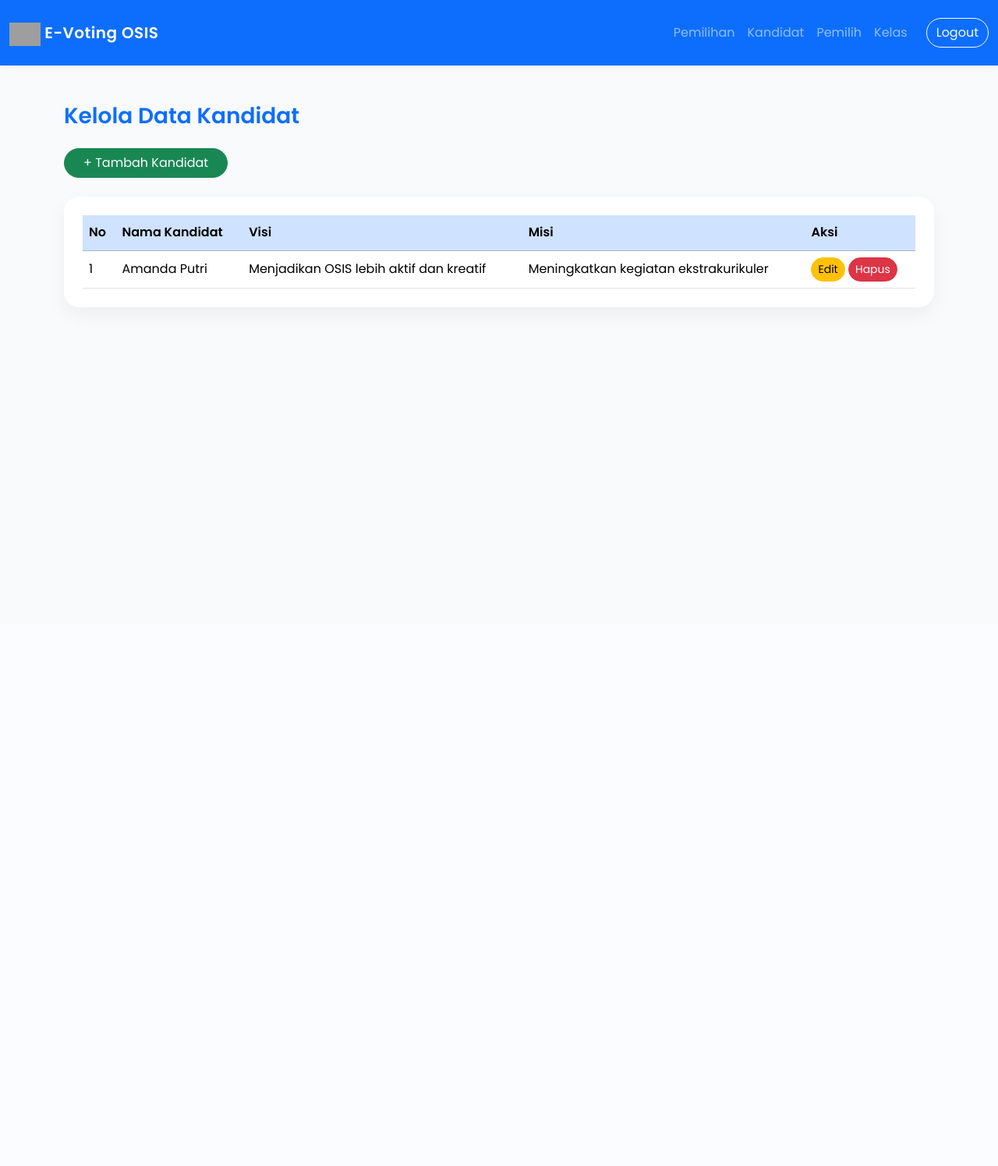
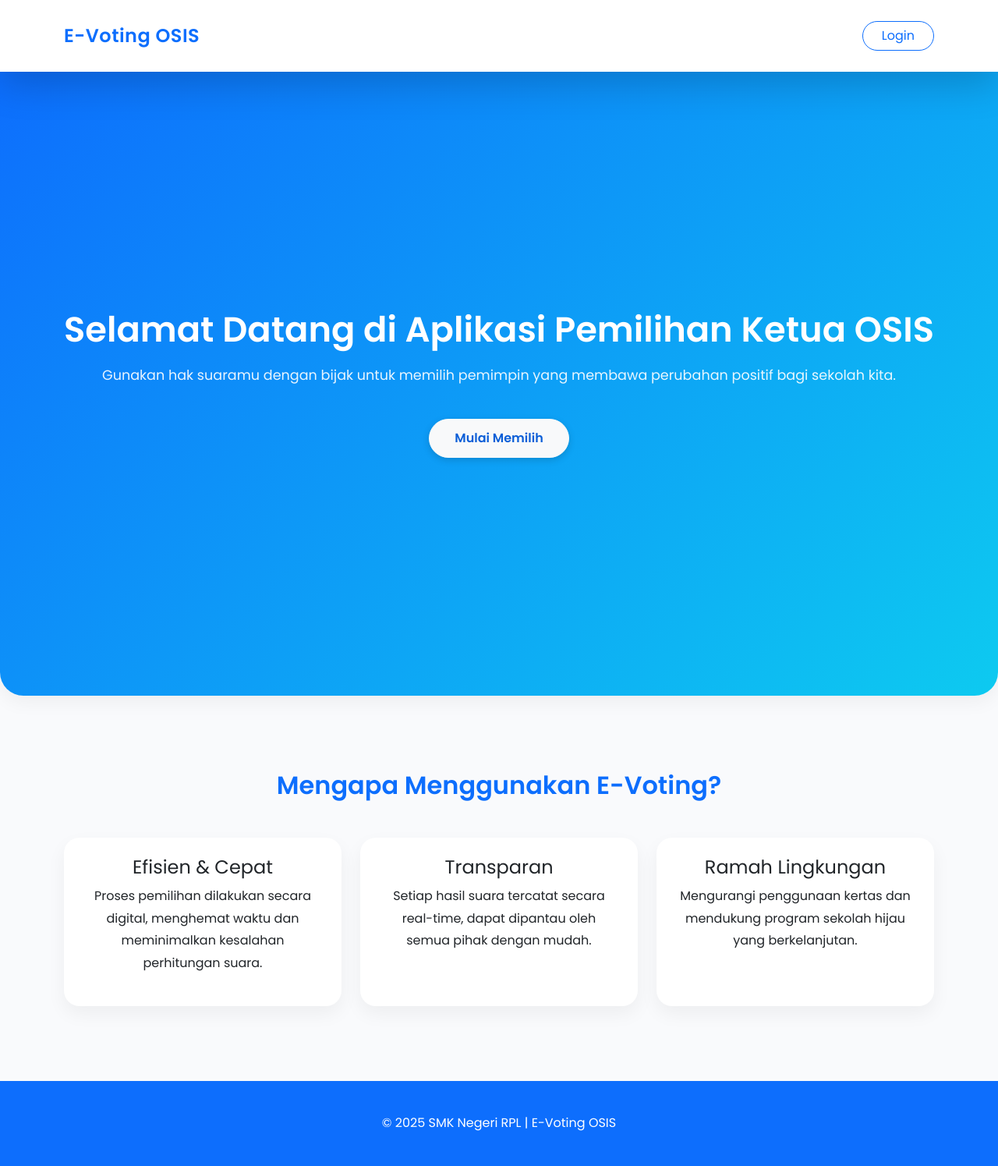
Before and after one commit to Mufarz-boop/Kekaisaran-Meshair, a Flask app: page / in a window 1280 px wide. Shown: the whole page at 78% size. Before the commit the page ends 395 px from the top, so only its background shows below. Run offline with Flask 3, Linux system fonts and the light colour scheme; some libraries are stand-ins or nearby versions; grey boxes are pictures that could not be loaded.

Commit message:
Aksara Qullaz

```diff
--- a/static/css/style.css
+++ b/static/css/style.css
@@ -73,5 +73,5 @@ footer {
   background-color: #0d6efd;
   color: white;
   padding: 40px 0;
-  margin-top: 100px;
+  margin-top: 100px;
 }
--- a/templates/base_admin.html
+++ b/templates/base_admin.html
@@ -4,10 +4,9 @@
   <meta charset="UTF-8">
   <meta name="viewport" content="width=device-width, initial-scale=1">
   <title>Dashboard Admin | E-Voting OSIS</title>
-  <link href="https://cdn.jsdelivr.net/npm/bootstrap@5.3.3/dist/css/bootstrap.min.css" rel="stylesheet">
-  <link rel="stylesheet" href="https://cdn.jsdelivr.net/npm/bootstrap-icons@1.13.1/font/bootstrap-icons.min.css">
-  <link rel="stylesheet" href="https://cdn.datatables.net/2.3.4/css/dataTables.dataTables.min.css">
-  <link rel="stylesheet" href="{{url_for('static',filename='css/style.css')}}">
+<link rel="stylesheet" href="https://cdn.jsdelivr.net/npm/bootstrap-icons@1.13.1/font/bootstrap-icons.min.css">
+<link rel="stylesheet" href="https://cdn.datatables.net/2.3.4/css/dataTables.dataTables.min.css">
+<link rel="stylesheet" href="{{url_for('static',filename='css/style.css')}}">
 </head>
 <body>
 
@@ -56,12 +55,11 @@
 {% endblock %}
 
 
-<script src="https://cdn.jsdelivr.net/npm/bootstrap@5.3.8/dist/js/bootstrap.bundle.min.js" integrity="sha384-FKyoEForCGlyvwx9Hj09JcYn3nv7wiPVlz7YYwJrWVcXK/BmnVDxM+D2scQbITxI" crossorigin="anonymous"></script>
-<script src="https://cdn.jsdelivr.net/npm/bootstrap@5.3.3/dist/js/bootstrap.bundle.min.js"></script>
+<link href="https://cdn.jsdelivr.net/npm/bootstrap@5.3.8/dist/css/bootstrap.min.css" rel="stylesheet" integrity="sha384-sRIl4kxILFvY47J16cr9ZwB07vP4J8+LH7qKQnuqkuIAvNWLzeN8tE5YBujZqJLB" crossorigin="anonymous">
+<script src="https://cdn.jsdelivr.net/npm/jquery@3.7.1/dist/jquery.min.js"></script>
 <script src="https://cdn.datatables.net/2.3.4/js/dataTables.min.js"></script>
 
 {% block script %}
 {% endblock %}
-
 </body>
 </html>
--- a/templates/index.html
+++ b/templates/index.html
@@ -1,33 +1,50 @@
-  {% extends 'base_admin.html' %}
-  {% block content %}
-  <div class="container py-5">
-    <h3 class="fw-bold mb-4 text-primary">Kelola Data Kandidat</h3>
-    <button class="btn btn-success mb-4 rounded-pill px-4">+ Tambah Kandidat</button>
+{% extends "base.html" %}
+{% block content %}
 
-    <div class="card p-4">
-      <table class="table table-hover align-middle mb-0">
-        <thead class="table-primary">
-          <tr>
-            <th>No</th>
-            <th>Nama Kandidat</th>
-            <th>Visi</th>
-            <th>Misi</th>
-            <th>Aksi</th>
-          </tr>
-        </thead>
-        <tbody>
-          <tr>
-            <td>1</td>
-            <td>Amanda Putri</td>
-            <td>Menjadikan OSIS lebih aktif dan kreatif</td>
-            <td>Meningkatkan kegiatan ekstrakurikuler</td>
-            <td>
-              <button class="btn btn-warning btn-sm rounded-pill">Edit</button>
-              <button class="btn btn-danger btn-sm rounded-pill">Hapus</button>
-            </td>
-          </tr>
-        </tbody>
-      </table>
+  <nav class="navbar navbar-expand-lg bg-white sticky-top shadow-lg">
+    <div class="container">
+      <a class="navbar-brand text-primary fs-4" href="#">E-Voting OSIS</a>
+      <div class="ms-auto">
+        <a href="{{url_for('login')}}" class="btn btn-outline-primary px-4 rounded-pill">Login</a>
+      </div>
     </div>
-  </div>
-{% endblock %}
+  </nav>
+
+  <section class="hero d-flex align-items-center justify-content-center">
+    <div class="container text-center">
+      <h1>Selamat Datang di Aplikasi Pemilihan Ketua OSIS</h1>
+      <p>Gunakan hak suaramu dengan bijak untuk memilih pemimpin yang membawa perubahan positif bagi sekolah kita.</p>
+      <a href="{{url_for('verification')}}" class="btn btn-light fw-semibold">Mulai Memilih</a>
+    </div>
+  </section>
+
+  <section class="info-section py-5">
+    <div class="container text-center py-5">
+      <h2 class="fw-bold mb-5 text-primary">Mengapa Menggunakan E-Voting?</h2>
+      <div class="row g-4">
+        <div class="col-md-4">
+          <div class="card h-100 p-4">
+            <h4>Efisien & Cepat</h4>
+            <p>Proses pemilihan dilakukan secara digital, menghemat waktu dan meminimalkan kesalahan perhitungan suara.</p>
+          </div>
+        </div>
+        <div class="col-md-4">
+          <div class="card h-100 p-4">
+            <h4>Transparan</h4>
+            <p>Setiap hasil suara tercatat secara real-time, dapat dipantau oleh semua pihak dengan mudah.</p>
+          </div>
+        </div>
+        <div class="col-md-4">
+          <div class="card h-100 p-4">
+            <h4>Ramah Lingkungan</h4>
+            <p>Mengurangi penggunaan kertas dan mendukung program sekolah hijau yang berkelanjutan.</p>
+          </div>
+        </div>
+      </div>
+    </div>
+  </section>
+
+  <footer class="text-center">
+    <p class="mb-0">© 2025 SMK Negeri RPL | E-Voting OSIS</p>
+  </footer>
+{% endblock %}
--- a/templates/pemilu/index.html
+++ b/templates/pemilu/index.html
@@ -1,3 +1,5 @@
+{% extends 'base_admin.html' %}
+{% block content %}
 <div class="container py-5">
     <h3 class="fw-bold mb-4 text-primary">Kelola Data Kandidat</h3>
     <button class="btn btn-success mb-4 rounded-pill px-4">+ Tambah Kandidat</button>
@@ -28,3 +30,4 @@
     </table>
     </div>
 </div>
+{%endblock%}
```
Lines whose indentation alone changed are shown as unchanged.
